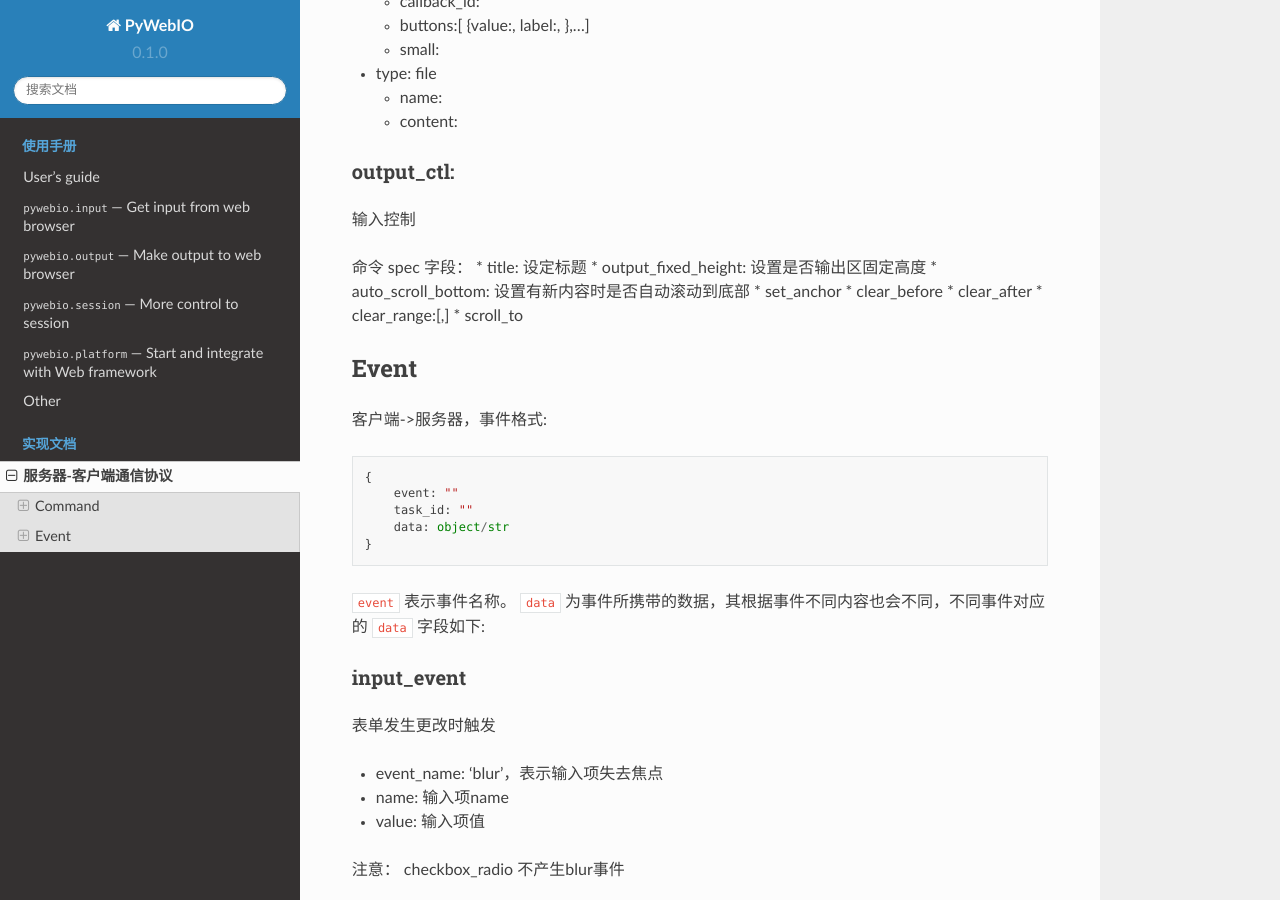
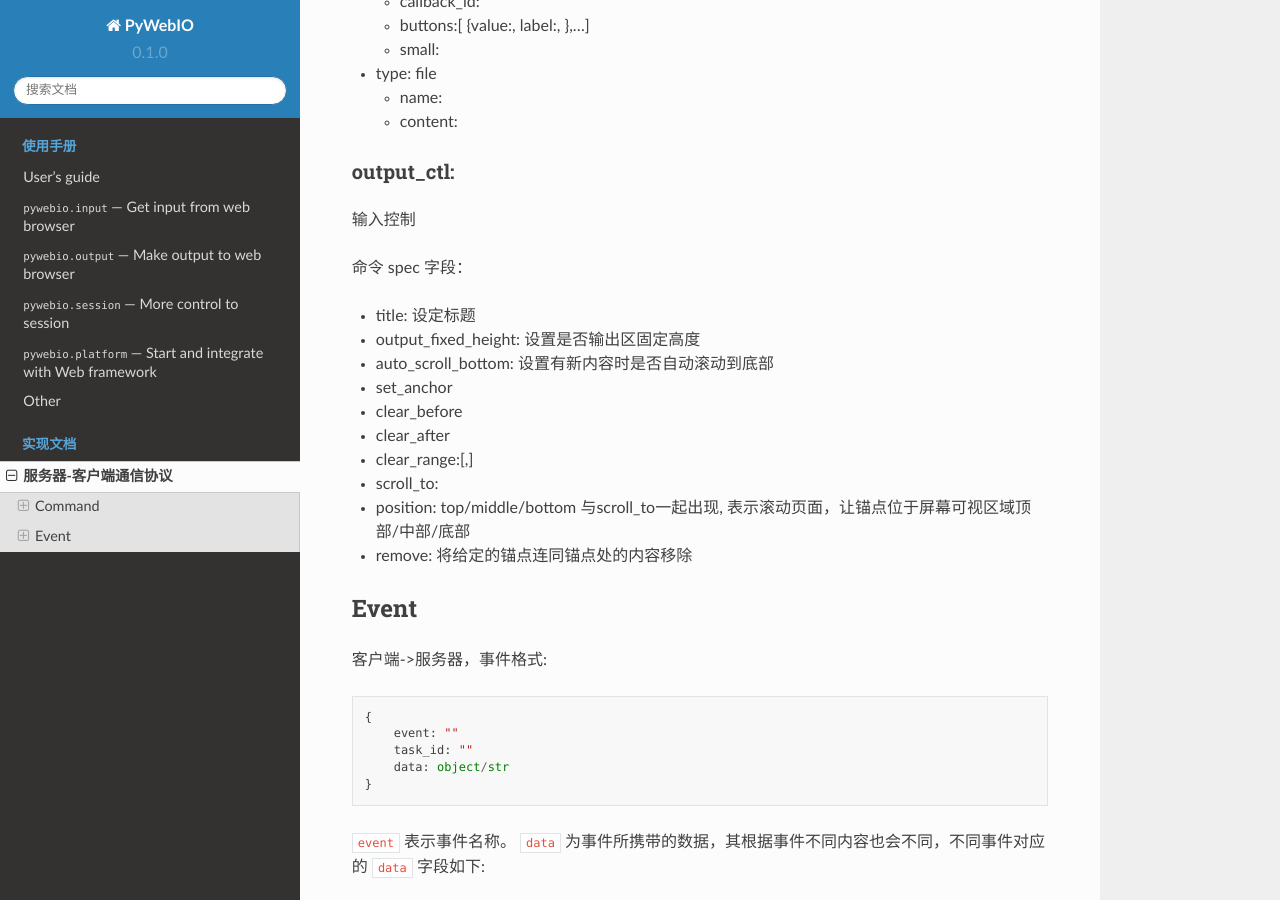
Before and after one commit to pywebio/PyWebIO, a Sphinx documentation site: the page built from docs/spec.rst, in a window 1280 px wide and 900 px high, scrolled down 3408 px. Built offline with Sphinx 7.4.7 and the Read the Docs theme 2.0.0, drawn with Linux system fonts in a browser that asks for light colours.

Commit message:
update doc

```diff
--- a/docs/guide.rst
+++ b/docs/guide.rst
@@ -76,7 +76,7 @@ User's guide
 
 :ref:`这里 <codemirror_options>` 列举了一些常用的Codemirror选项
 
-更多Codemirror选项请见：https://codemirror.net/doc/manual.html#config
+完整的Codemirror选项请见：https://codemirror.net/doc/manual.html#config
 
 输入组
 ^^^^^^^
@@ -169,7 +169,7 @@ PyWebIO把程序与用户的交互分成了输入和输出两部分：输入函
 
 你可以在任何输出函数中使用 ``before`` 参数将内容插入到指定的锚点之前，也可以使用 ``after`` 参数将内容插入到指定的锚点之后。
 
-你也可以在输出函数中传入 ``anchor`` 参数为输出的内容打上锚点。
+在输出函数中使用 ``anchor`` 参数为当前的输出内容标记锚点，若锚点已经存在，则将锚点处的内容替换为当前内容。
 
 以下代码展示了在输出函数中使用锚点::
 
--- a/docs/index.rst
+++ b/docs/index.rst
@@ -72,7 +72,7 @@ Documentation
    input
    output
    session
-   server
+   platform
    misc
 
 .. toctree::
--- a/docs/spec.rst
+++ b/docs/spec.rst
@@ -190,6 +190,7 @@ output_ctl:
 输入控制
 
 命令 spec 字段：
+
 * title: 设定标题
 * output_fixed_height: 设置是否输出区固定高度
 * auto_scroll_bottom: 设置有新内容时是否自动滚动到底部
@@ -197,7 +198,9 @@ output_ctl:
 * clear_before
 * clear_after
 * clear_range:[,]
-* scroll_to
+* scroll_to:
+* position: top/middle/bottom 与scroll_to一起出现, 表示滚动页面，让锚点位于屏幕可视区域顶部/中部/底部
+* remove: 将给定的锚点连同锚点处的内容移除
 
 Event
 ------------
```
Also changed, not shown: other parts of docs/guide.rst (+1 -1 lines), docs/platform.rst (renamed from docs/server.rst).
